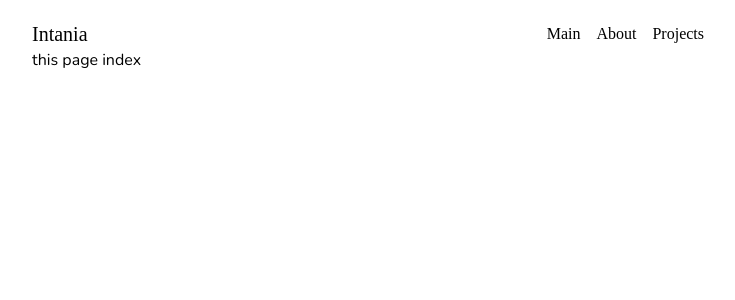
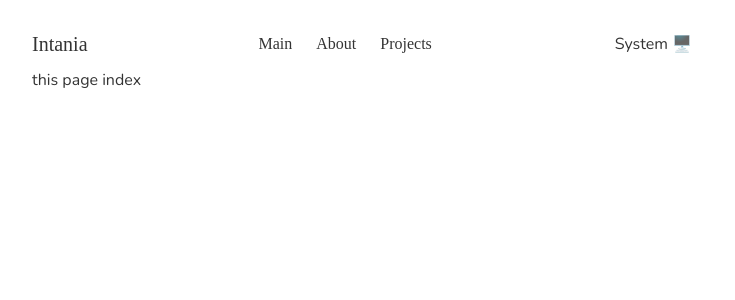
Before and after one commit to intaniamentari/udemy-nuxt, a Nuxt app: page / in a window 1280 px wide. Shown: the top 300 px of the page, without its empty margins (272-1007 px from the left). Built offline with nearby package versions, Linux system fonts and the light colour scheme; a web font is replaced by a local one.

Commit message:
switch theme

```diff
--- a/app/components/menu.vue
+++ b/app/components/menu.vue
@@ -16,7 +16,7 @@
 
 <style scoped>
 	/* use tailwind classes style */
-	link {
+	.link {
 		@apply p-1 hover:underline
 	}
 
--- a/app/components/project-list.vue
+++ b/app/components/project-list.vue
@@ -3,7 +3,7 @@
 		<section v-if="pending">Data Pending...</section>
 		<section v-else-if="error">Sorry data error... please try again</section>
 		<section v-else v-for="repositori in filtered" :id="repositori.id">
-			<a :href="repositori.html_url" target="_blank" class="grid p-5 grid-cols-1 rounded-sm border-solid border-2 mb-7 border-gray-300 hover:bg-gray-100">
+			<a :href="repositori.html_url" target="_blank" class="grid p-5 grid-cols-1 rounded-sm border-solid border-2 mb-7 border-gray-300 sepia-hover dark:hover:bg-cyan-900">
 				<div class="flex items-center justify-between mb-4">
 					<h3 class="font-semibold">{{ repositori.name }}</h3>
 					<p>{{ repositori.language }}</p>
@@ -30,3 +30,17 @@
 		}
 	)
 </script>
+
+<style scoped>
+	.sepia-mode a:hover {
+		background-color: rgb(120 53 15);
+		color: white;
+	}
+	.sepia-mode a {
+		border-color: rgb(120 53 15);
+	}
+
+	.light-mode a:hover {
+		background-color: rgb(245 245 245);
+	}
+</style>
--- /dev/null
+++ b/app/components/switch-theme.vue
@@ -0,0 +1,53 @@
+<template>
+	<div>
+	  <button @click="changeTheme" class="p-3 dark: border-solid radius-lg">{{ currentIcon }}</button>
+	</div>
+  </template>
+
+  <script setup>
+  const colorMode = useColorMode()
+  const modes = ['system', 'dark', 'light', 'sepia']
+  const currentIndex = ref(modes.indexOf(colorMode.preference))
+
+
+  const changeTheme = () => {
+  	currentIndex.value = (currentIndex.value + 1) % modes.length
+	colorMode.preference = modes[currentIndex.value]
+  }
+
+  const currentIcon = computed(() => {
+	  switch (modes[currentIndex.value]) {
+		  case "system":
+			  return "System 🖥️"
+			  break
+		  case "dark":
+			  return "Dark 🌙"
+			  break
+		  case "light":
+			  return "Light ☀️"
+			  break
+		  case "sepia":
+			  return "Coffee ☕"
+			  break
+		  default:
+			  return "System 🖥️"
+	  }
+  })
+
+  console.log(colorMode.preference)
+  </script>
+
+  <style>
+  body {
+	background-color: #fff;
+	color: rgba(0,0,0,0.8);
+  }
+  .dark-mode body {
+	background-color: #091a28;
+	color: #ebf4f1;
+  }
+  .sepia-mode body {
+	background-color: #f1e7d0;
+	color: #433422;
+  }
+  </style>
--- a/app/layouts/default.vue
+++ b/app/layouts/default.vue
@@ -2,10 +2,11 @@
 	<div class="container mx-auto max-w-2xl">
 		<header class="flex justify-between items-center mt-5">
 			<div>
-				<NuxtLink to="/" class="text-xl font-semibold hover:bg-gray-200" id="logo">Intania</NuxtLink>
+				<NuxtLink to="/" class="text-xl font-semibold" id="logo">Intania</NuxtLink>
 			</div>
 			<!-- use component menu and it imported automatically -->
 			<Menu />
+			<SwitchTheme />
 		</header>
 		<slot />
 	</div>
--- a/nuxt.config.ts
+++ b/nuxt.config.ts
@@ -1,11 +1,14 @@
 // https://nuxt.com/docs/api/configuration/nuxt-config
 export default defineNuxtConfig({
-  compatibilityDate: '2024-04-03',
-  devtools: { enabled: true },
-
-  future: {
-    compatibilityVersion: 4,
-  },
-
-  modules: ['@nuxtjs/tailwindcss']
+	compatibilityDate: '2024-04-03',
+	devtools: {
+		enabled: true
+	},
+	future: {
+		compatibilityVersion: 4,
+	},
+  	modules: [
+		'@nuxtjs/tailwindcss',
+		'@nuxtjs/color-mode'
+	]
 })
--- a/package.json
+++ b/package.json
@@ -10,6 +10,7 @@
     "postinstall": "nuxt prepare"
   },
   "dependencies": {
+    "@nuxtjs/color-mode": "^3.5.2",
     "@nuxtjs/tailwindcss": "^6.12.2",
     "nuxt": "^3.13.2",
     "vue": "latest",
```
Also changed, not shown: 1 other file (tests, documents, lock files or other folders).
